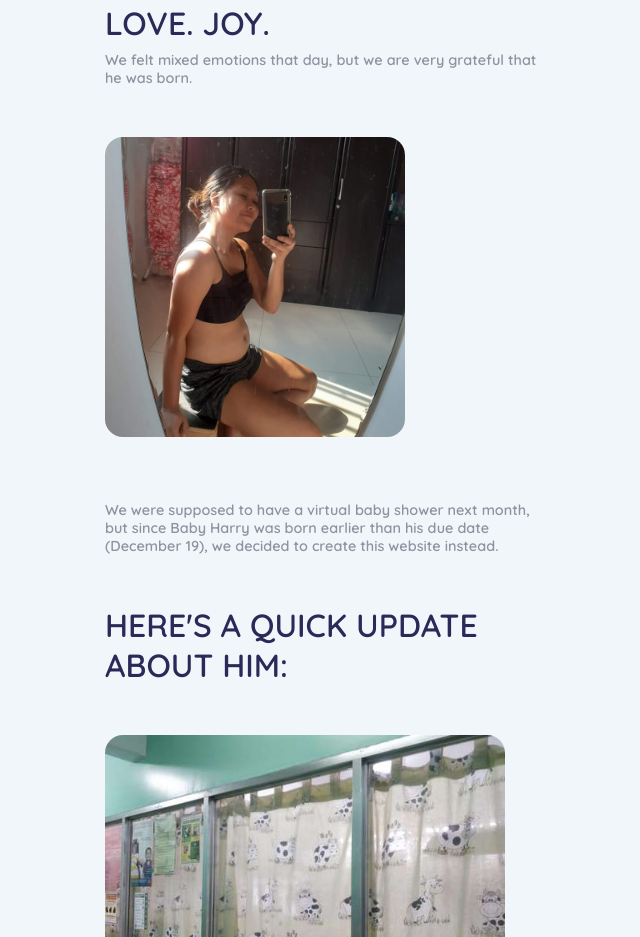
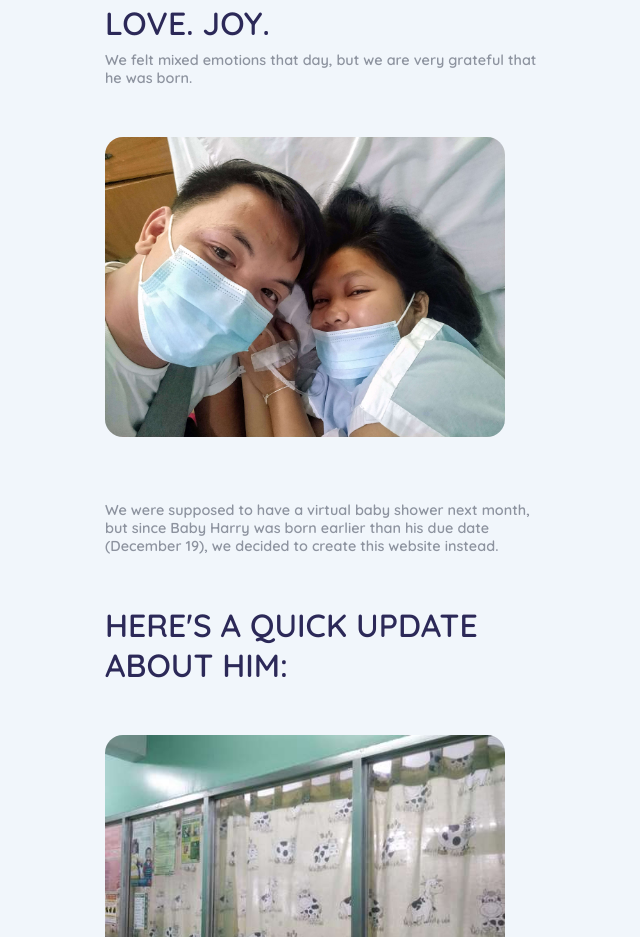
Before and after one commit to esculturajerome/babyshower, a React (Create React App) app: page / in a window 1280 px wide. Shown: the part 880-1817 px from the top of the page, without its empty margins (320-960 px from the left). Built offline with nearby package versions, Linux system fonts and the light colour scheme.

Commit message:
babyshower | replace Gel's image

```diff
--- a/src/Screens/LandingScreen.js
+++ b/src/Screens/LandingScreen.js
@@ -48,7 +48,7 @@ function LandingScreen() {
           caption="We felt mixed emotions that day, but we are very grateful that he was born."
         />
 
-        <Cards imageUrl={require("../images/babybump.jpg")} />
+        <Cards imageUrl={require("../images/gelandi.jpg")} />
 
         <Title caption="We were supposed to have a virtual baby shower next month, but since Baby Harry was born earlier than his due date (December 19), we decided to create this website instead." />
 
```
Also changed, not shown: src/images/gelandi.jpg (added).
